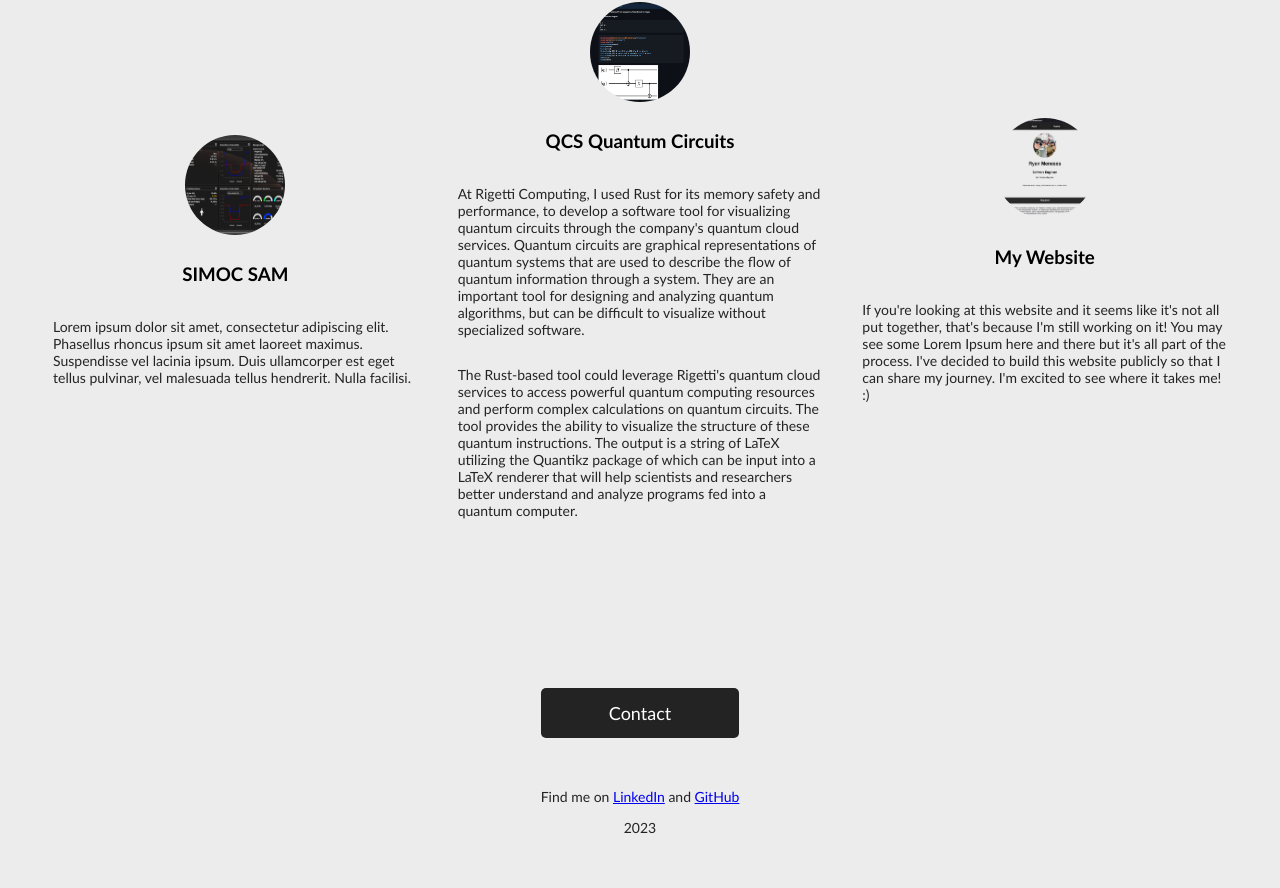
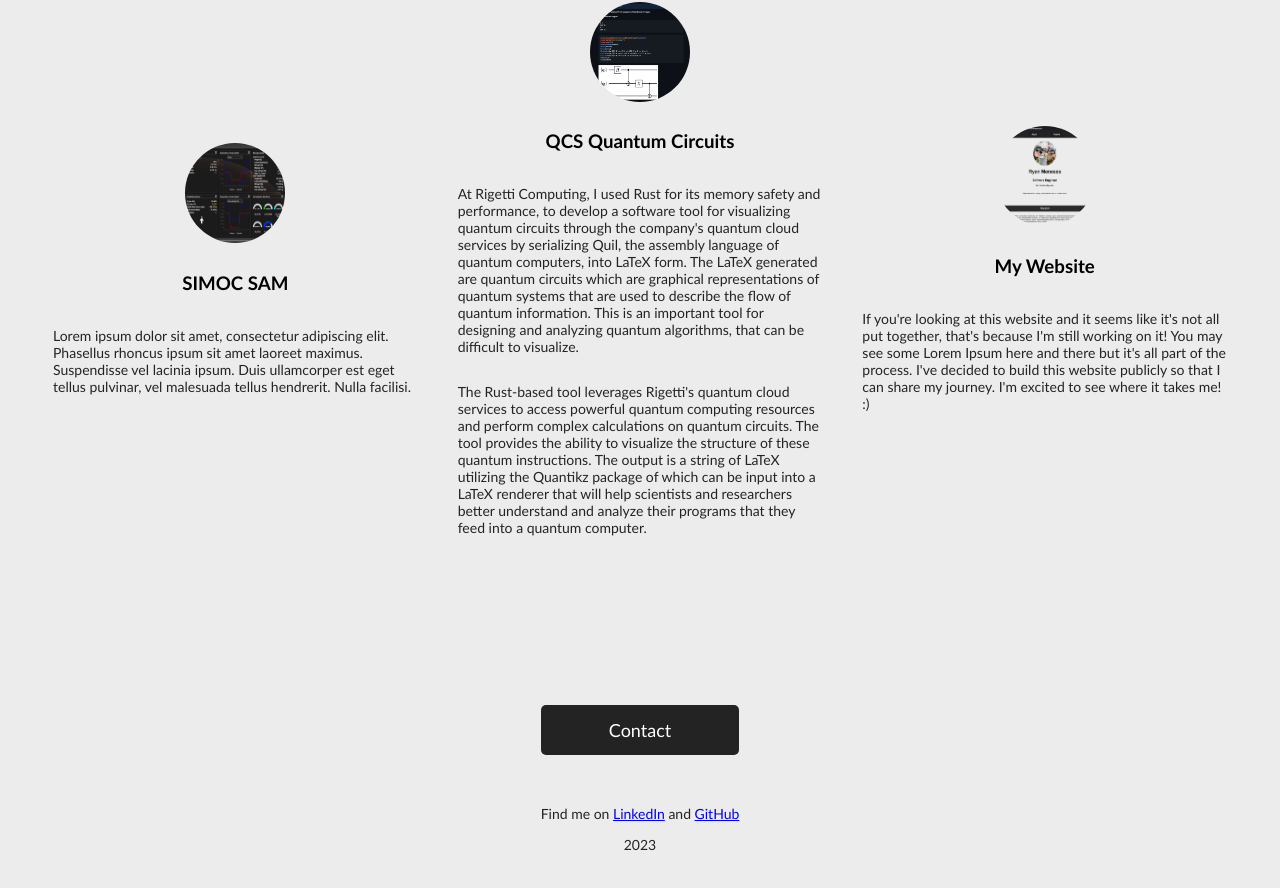
Before and after one commit to hiyaryan/ryanmeneses, a Nuxt app: page / in a window 1280 px wide. Shown: the part 1199-2087 px from the top of the page. Built offline with nearby package versions, Linux system fonts and the light colour scheme.

Commit message:
Update projects QCS Quantum Circuits.

```diff
--- a/pages/index.vue
+++ b/pages/index.vue
@@ -71,7 +71,7 @@
         {
           name: 'QCS Quantum Circuits',
           thumbnail: 'project-2-thumbnail.png',
-          description: ["At Rigetti Computing, I used Rust for its memory safety and performance, to develop a software tool for visualizing quantum circuits through the company's quantum cloud services. Quantum circuits are graphical representations of quantum systems that are used to describe the flow of quantum information through a system. They are an important tool for designing and analyzing quantum algorithms, but can be difficult to visualize without specialized software.", "The Rust-based tool could leverage Rigetti's quantum cloud services to access powerful quantum computing resources and perform complex calculations on quantum circuits. The tool provides the ability to visualize the structure of these quantum instructions. The output is a string of LaTeX utilizing the Quantikz package of which can be input into a LaTeX renderer that will help scientists and researchers better understand and analyze programs fed into a quantum computer."],
+          description: ["At Rigetti Computing, I used Rust for its memory safety and performance, to develop a software tool for visualizing quantum circuits through the company's quantum cloud services by serializing Quil, the assembly language of quantum computers, into LaTeX form. The LaTeX generated are quantum circuits which are graphical representations of quantum systems that are used to describe the flow of quantum information. This is an important tool for designing and analyzing quantum algorithms, that can be difficult to visualize.", "The Rust-based tool leverages Rigetti's quantum cloud services to access powerful quantum computing resources and perform complex calculations on quantum circuits. The tool provides the ability to visualize the structure of these quantum instructions. The output is a string of LaTeX utilizing the Quantikz package of which can be input into a LaTeX renderer that will help scientists and researchers better understand and analyze their programs that they feed into a quantum computer."],
         },
         {
           name: 'My Website',
```
